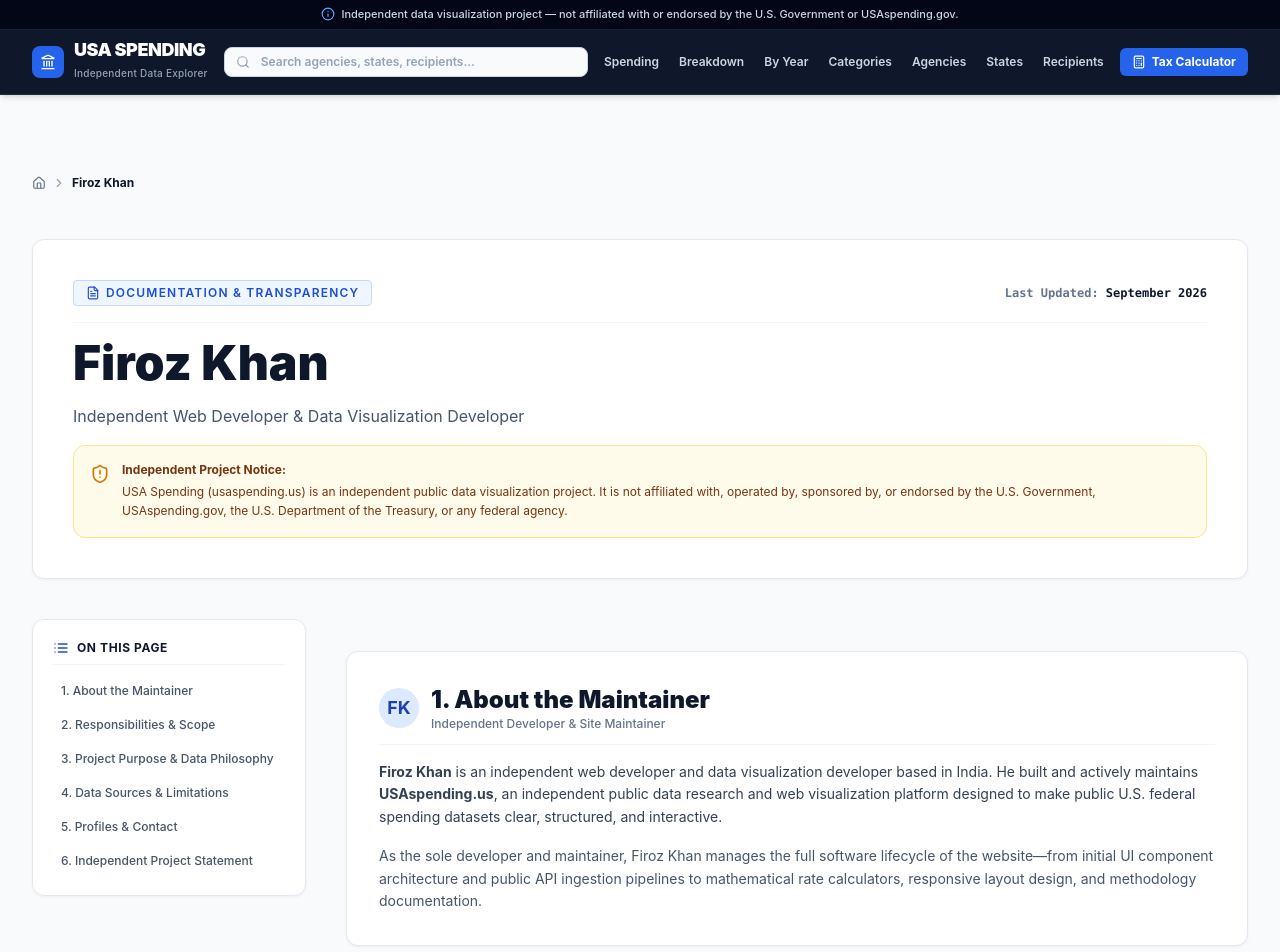
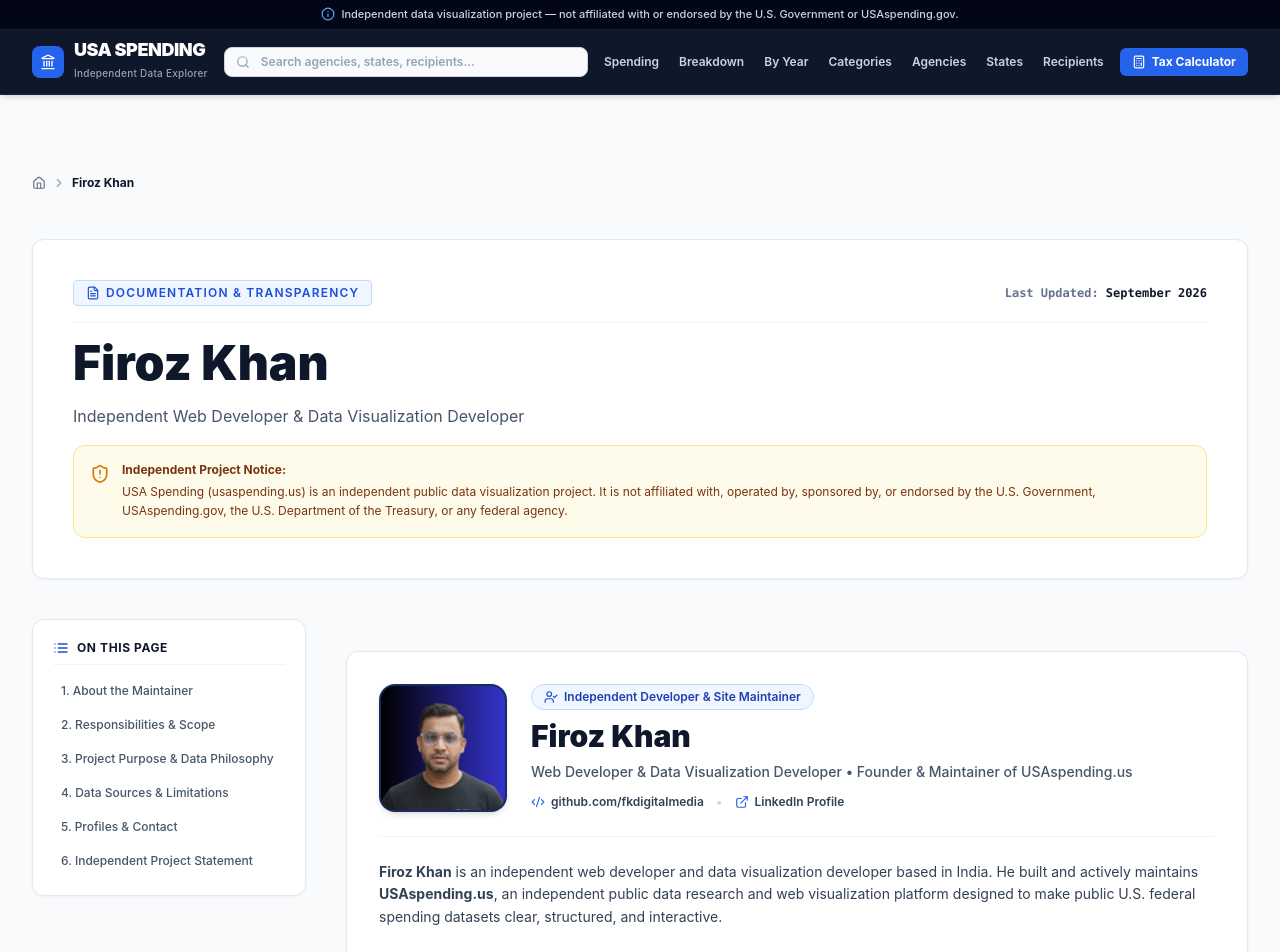
Before and after one commit to affiliatebharatofficial/usaspending, a Next.js app: page /about/firoz-khan in a window 1280 px wide. Shown: the top 952 px of the page. Built offline with nearby package versions, Linux system fonts and the light colour scheme.

Commit message:
Add author headshot image to Firoz Khan maintainer profile and About page

```diff
--- a/src/app/about/firoz-khan/page.tsx
+++ b/src/app/about/firoz-khan/page.tsx
@@ -1,5 +1,6 @@
 import React from 'react';
 import Link from 'next/link';
+import Image from 'next/image';
 import InfoPageLayout from '@/components/layout/InfoPageLayout';
 import JsonLd from '@/components/seo/JsonLd';
 import { SITE_CONFIG } from '@/lib/config/site';
@@ -51,6 +52,7 @@
         data={{
           name: 'Firoz Khan',
           jobTitle: 'Independent Web Developer & Data Visualization Developer',
+          image: 'https://www.usaspending.us/images/firoz-khan.webp',
           url: '/about/firoz-khan',
           sameAs: [
             'https://github.com/fkdigitalmedia',
@@ -60,14 +62,47 @@
       />
 
       {/* 1. About the Maintainer */}
-      <section id="about-maintainer" className="data-card p-6 sm:p-8 rounded-xl border border-slate-200 bg-white space-y-4">
-        <div className="flex items-center gap-3 border-b border-slate-100 pb-3">
-          <div className="w-10 h-10 rounded-full bg-blue-100 text-blue-800 flex items-center justify-center font-bold text-lg">
-            FK
+      <section id="about-maintainer" className="data-card p-6 sm:p-8 rounded-xl border border-slate-200 bg-white space-y-6">
+        <div className="flex flex-col sm:flex-row items-center sm:items-start gap-6 border-b border-slate-100 pb-6">
+          <div className="relative w-28 h-28 sm:w-32 sm:h-32 rounded-2xl overflow-hidden shadow-md border-2 border-blue-600/30 flex-shrink-0 bg-slate-900">
+            <Image
+              src="/images/firoz-khan.webp"
+              alt="Firoz Khan - Independent Web Developer & Data Visualization Developer"
+              fill
+              className="object-cover"
+              priority
+            />
           </div>
-          <div>
-            <h2 className="text-2xl font-black text-slate-900">1. About the Maintainer</h2>
-            <p className="text-xs text-slate-500 font-medium">Independent Developer & Site Maintainer</p>
+          <div className="space-y-2 text-center sm:text-left flex-1">
+            <div className="inline-flex items-center gap-1.5 px-3 py-1 rounded-full text-xs font-semibold bg-blue-50 text-blue-800 border border-blue-200">
+              <UserCheck className="w-3.5 h-3.5 text-blue-700" />
+              <span>Independent Developer & Site Maintainer</span>
+            </div>
+            <h2 className="text-2xl sm:text-3xl font-black text-slate-900">Firoz Khan</h2>
+            <p className="text-xs sm:text-sm text-slate-600 font-medium">
+              Web Developer & Data Visualization Developer • Founder & Maintainer of USAspending.us
+            </p>
+            <div className="flex flex-wrap items-center justify-center sm:justify-start gap-3 pt-1 text-xs">
+              <a
+                href="https://github.com/fkdigitalmedia"
+                target="_blank"
+                rel="noopener noreferrer"
+                className="inline-flex items-center gap-1.5 text-slate-700 hover:text-blue-700 font-semibold transition-colors"
+              >
+                <Code2 className="w-3.5 h-3.5 text-blue-600" />
+                <span>github.com/fkdigitalmedia</span>
+              </a>
+              <span className="text-slate-300">•</span>
+              <a
+                href="https://www.linkedin.com/in/firoz-khan-1153358a/"
+                target="_blank"
+                rel="noopener noreferrer"
+                className="inline-flex items-center gap-1.5 text-slate-700 hover:text-blue-700 font-semibold transition-colors"
+              >
+                <ExternalLink className="w-3.5 h-3.5 text-blue-600" />
+                <span>LinkedIn Profile</span>
+              </a>
+            </div>
           </div>
         </div>
 
--- a/src/app/about/page.tsx
+++ b/src/app/about/page.tsx
@@ -1,5 +1,6 @@
 import React from 'react';
 import Link from 'next/link';
+import Image from 'next/image';
 import InfoPageLayout from '@/components/layout/InfoPageLayout';
 import JsonLd from '@/components/seo/JsonLd';
 import { SITE_CONFIG } from '@/lib/config/site';
@@ -132,16 +133,32 @@
         </ul>
       </section>
 
-      <section id="creator-notice" className="data-card p-6 sm:p-8 rounded-xl border border-slate-200 bg-white space-y-4">
-        <h2 className="text-2xl font-black text-slate-900 flex items-center gap-2">
-          <UserCheck className="w-6 h-6 text-blue-700" />
-          6. Developer & Project Maintainer
-        </h2>
+      <section id="creator-notice" className="data-card p-6 sm:p-8 rounded-xl border border-slate-200 bg-white space-y-6">
+        <div className="flex flex-col sm:flex-row items-center sm:items-start gap-5 border-b border-slate-100 pb-5">
+          <div className="relative w-20 h-20 sm:w-24 sm:h-24 rounded-2xl overflow-hidden shadow-md border-2 border-blue-600/30 flex-shrink-0 bg-slate-900">
+            <Image
+              src="/images/firoz-khan.webp"
+              alt="Firoz Khan - Independent Web Developer & Data Visualization Developer"
+              fill
+              className="object-cover"
+            />
+          </div>
+          <div className="space-y-1 text-center sm:text-left flex-1">
+            <h2 className="text-xl sm:text-2xl font-black text-slate-900 flex items-center justify-center sm:justify-start gap-2">
+              <UserCheck className="w-5 h-5 text-blue-700" />
+              6. Developer & Project Maintainer
+            </h2>
+            <p className="text-xs text-slate-500 font-semibold">
+              Firoz Khan • Independent Web Developer & Data Visualization Developer
+            </p>
+          </div>
+        </div>
+
         <p className="text-slate-700 text-sm leading-relaxed font-medium">
           This project is built and maintained by <Link href="/about/firoz-khan" className="text-blue-700 font-bold underline hover:text-blue-900">Firoz Khan</Link>, an independent web developer and data visualization developer. Read the complete <Link href="/about/firoz-khan" className="text-blue-700 font-bold underline hover:text-blue-900">Maintainer Profile (/about/firoz-khan)</Link> for details regarding project scope, technical responsibilities, and data philosophy. Connect on <a href="https://www.linkedin.com/in/firoz-khan-1153358a/" target="_blank" rel="noopener noreferrer" className="text-blue-700 font-bold underline hover:text-blue-900">LinkedIn</a> or check out projects on <a href="https://github.com/fkdigitalmedia" target="_blank" rel="noopener noreferrer" className="text-blue-700 font-bold underline hover:text-blue-900">GitHub</a>.
         </p>
 
-        <div className="flex flex-wrap gap-3 pt-2 not-prose">
+        <div className="flex flex-wrap gap-3 pt-1 not-prose">
           <Link
             href="/about/firoz-khan"
             className="inline-flex items-center gap-2 px-4 py-2.5 rounded-lg bg-blue-700 hover:bg-blue-600 text-white font-bold text-xs transition-colors shadow-sm"
--- a/src/components/seo/JsonLd.tsx
+++ b/src/components/seo/JsonLd.tsx
@@ -64,6 +64,7 @@
       '@type': 'Person',
       name: data.name || 'Firoz Khan',
       jobTitle: data.jobTitle || 'Independent Web Developer & Data Visualization Developer',
+      image: data.image || 'https://www.usaspending.us/images/firoz-khan.webp',
       url: data.url ? (data.url.startsWith('http') ? data.url : `https://www.usaspending.us${data.url}`) : 'https://www.usaspending.us/about/firoz-khan',
       sameAs: data.sameAs || [
         'https://github.com/fkdigitalmedia',
```
Also changed, not shown: public/images/firoz-khan.webp (added).
